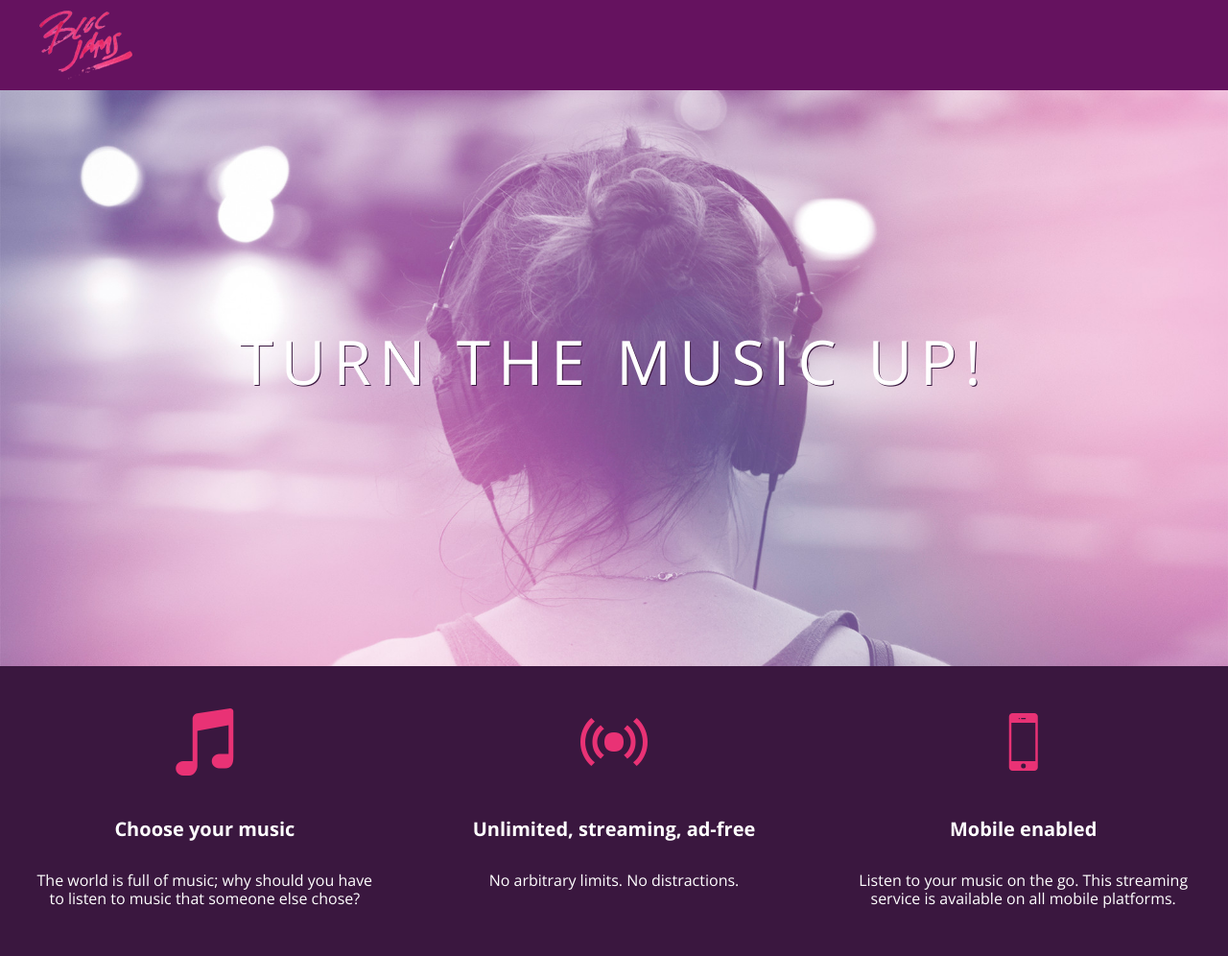
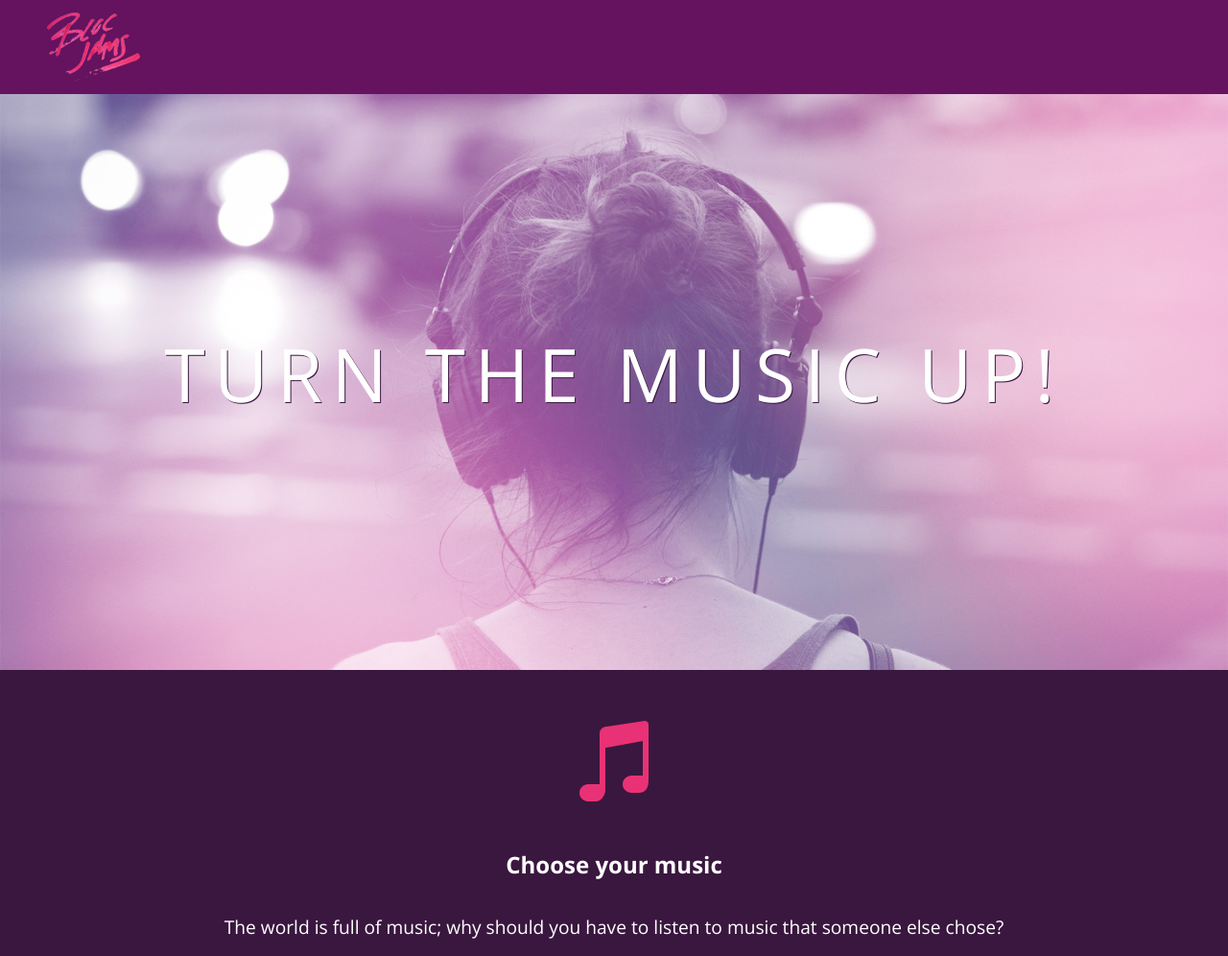
Before and after one commit to Salsera25/bloc-jams, a plain HTML site: page index.html in a window 1280 px wide. Shown: the top 996 px of the page at 96% size. Drawn offline with nearby package versions, Linux system fonts and the light colour scheme.

Commit message:
added media queries

```diff
--- a/index.html
+++ b/index.html
@@ -2,10 +2,12 @@
 <html>
      <head>
         <title>Bloc Jams</title>
+         <meta name="viewport" content="device-width, initial-scale=1">
         <link rel="stylesheet" type="text/css" href="http://fonts.googleapis.com/css?family=Open+Sans:400,800,600,700,300">
         <link rel="stylesheet" type="text/css" href="http://code.ionicframework.com/ionicons/2.0.1/css/ionicons.min.css">
         <link rel="stylesheet" type="text/css" href="styles/normalize.css">
         <link rel="stylesheet" type="text/css" href="styles/main.css">
+        <link rel="stylesheet" type="text/css" href="styles/landing.css">
     </head>
 
     <body class="landing">
@@ -18,7 +20,7 @@
         <section class="hero-content"> <!-- hero content -->
              <h1 class="hero-title">Turn the music up!</h1>
         </section>
-        <section class="selling-points"> <!-- selling points -->
+        <section class="selling-points container"> <!-- selling points -->
              <div class="point">
                  <span class="ion-music-note"></span>
                  <h5 class="point-title">Choose your music</h5>
--- /dev/null
+++ b/styles/landing.css
@@ -0,0 +1,49 @@
+body.landing {
+     background-color: rgb(58,23,63);
+ }
+
+ .hero-content {
+     position: relative;
+     min-height: 600px;
+     background-image: url(../assets/images/bloc_jams_bg.jpg);
+     background-repeat: no-repeat;
+     background-position: center center;
+     background-size: cover;
+ }
+
+ .hero-content .hero-title {
+     position: absolute;
+     top: 40%;
+     -webkit-transform: translateY(-50%);
+     -moz-transform: translateY(-50%);
+     transform: translateY(-50%);
+     width: 100%;
+     text-align: center;
+     font-size: 4rem;
+     font-weight: 300;
+     text-transform: uppercase;
+     letter-spacing: 0.5rem;
+     text-shadow: 1px 1px 0px rgb(58,23,63);
+ }
+
+ .selling-points {
+     position: relative;
+
+ }
+
+ .point {
+     position: relative;
+     padding: 2rem;
+     text-align: center;
+ }
+
+ .point .point-title {
+     font-size: 1.25rem;
+ }
+
+ .ion-music-note,
+ .ion-radio-waves,
+ .ion-iphone {
+     color: rgb(233,50,117);
+     font-size: 5rem;
+ }
--- a/styles/main.css
+++ b/styles/main.css
@@ -1,4 +1,10 @@
- html {
+ *, *::before, *::after {
+     -moz-box-sizing: border-box;
+     -webkit-box-sizing: border-box;
+     box-sizing: border-box;
+ }
+
+html {
      height: 100%; /* makes sure our HTML takes up 100% of the browser window */
      font-size: 100%;
  }
@@ -24,56 +30,37 @@
 
 }
 
-.hero-content {
-     position: relative; /* positioning will be explained in a resource */
-     min-height: 600px;  /* hero content element must be _at least_ 600 pixels */
-     background-image: url(../assets/images/bloc_jams_bg.jpg);
-     background-repeat: no-repeat;
-     background-position: center center;
-     background-size: cover;
+.container {
+    margin: 0 auto;
+    max-width: 64rem;
+
+}
+
+
+ /* Medium and small screens (640px) */
+ @media (min-width: 640px) {
+   html { font-size: 112%; }
+     .column {
+         float: left;
+         padding-left: 1rem;
+         padding-right: 1rem;
  }
+     .column.full { width: 100%; }
+     .column.two-thirds { width: 66.7%; }
+     .column.half { width: 50%;}
+     .column.third { width: 33.3%; }
+     .column.fourth { width: 25%; }
+     .column.flow-oppositie { float: right; }
+}
 
- .hero-content .hero-title {
-     position: absolute;             /* positioning will be explained in a resource */
-     top: 40%;                       /* positioning will be explained in a resource */
-     -webkit-transform: translateY(-50%);
-     -moz-transform: translateY(-50%);
-     -ms-transform: translateY(-50%);
-     transform: translateY(-50%);
-     width: 100%;                    /* makes sure the title inhabits the full width of its container */
-     text-align: center;             /* aligns text in the horizontal center of the element */
-     font-size: 4rem;                /* specifies the size of the font in root em units */
-     font-weight: 300;               /* makes the font thinner or lighter weight */
-     text-transform: uppercase;      /* transforms the text to be all uppercase lettering */
-     letter-spacing: 0.5rem;         /* puts 0.5 root ems worth of space between each letter */
-     text-shadow: 1px 1px 0px rgb(58,23,63); /* creates a shadow underneath the text for readability over the image */
+
+
+ /* Large screens (1024px) */
+ @media (min-width: 1024px) {
+   html { font-size: 120%; }
  }
 
 
- .selling-points {
-     position: relative;
-     display: table;
-     width: 100%;
-     -webkit-box-sizing: border-box;
-     -moz-box-sizing: border-box;
-     box-sizing: border-box; /* we'll explain this in a resource */
- }
 
- .point {
-     display: table-cell;
-     position: relative;
-     width: 33.3%;
-     padding: 2rem;
-     text-align: center;
- }
 
- .point .point-title {
-     font-size: 1.25rem;
- }
-
- .ion-music-note,
- .ion-radio-waves,
- .ion-iphone {
-     color: rgb(233,50,117);
-     font-size: 5rem;
- }
+}
```
